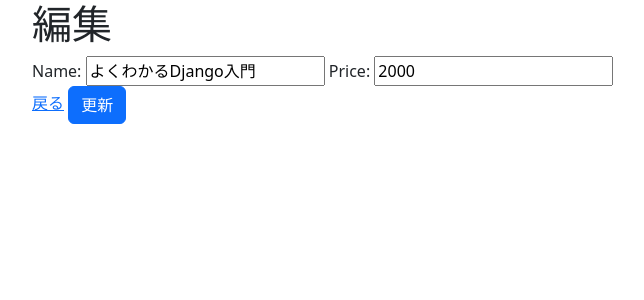
After one commit to hmakino8/Python_practice, a Django app: page /crud/edit/1 in a window 1280 px wide. The commit adds this page. Shown: the top 300 px of the page, without its empty margins (50-694 px from the left). Run offline with Django 4.2, Linux system fonts and the light colour scheme; data comes from the database, SQL or seed files in the repository; both versions use the stored data as it was after the commit; some libraries are stand-ins or nearby versions.

Commit message:
✨ Update機能の実装

```diff
--- a/django/myvenv/myproject/crud/templates/crud/product_list.html
+++ b/django/myvenv/myproject/crud/templates/crud/product_list.html
@@ -10,6 +10,7 @@
       <tr>
         <th>商品名</th>
         <th>価格</th>
+        <th>アクション</th>
       </tr>
     </thead>
     <!-- {% for % }構文を使用して、サーバー側でリストやクエリセットをループし、HTMLを生成する。-->
@@ -17,6 +18,10 @@
       <tr>
         <td>{{ product.name }}</td>
         <td>{{ product.price }} 円</td>
+        <td>
+          <button class="btn btn-primary"
+                  onclick="location.href='{% url 'edit' pk=product.pk %}'">編集</button>
+        </td>
       </tr>
     {% endfor %}
   </table>
--- /dev/null
+++ b/django/myvenv/myproject/crud/templates/crud/product_update_form.html
@@ -0,0 +1,21 @@
+{% extends "base.html" %}
+{% load bootstrap %}
+{% block title %}
+  編集
+{% endblock title %}
+{% block content %}
+  <h1>編集</h1>
+  <form method="post" enctype="multipart/form-data">
+    {% csrf_token %}
+    <!--
+      form|bootstrap
+      DjangoのフォームをBootstrapスタイルで表示する。
+      このフォームは、ProductUpdateViewによって提供された
+      Productモデルのインスタンスデータを含むフォームとなっている。
+    -->
+    {{ form|bootstrap }}
+    <br>
+    <a href="{% url 'list' %}">戻る</a>
+    <input type="submit" class="btn btn-primary" value="更新">
+  </form>
+{% endblock content %}
--- a/django/myvenv/myproject/crud/views.py
+++ b/django/myvenv/myproject/crud/views.py
@@ -1,6 +1,6 @@
 from django.shortcuts import render
 from django.views.generic import TemplateView, ListView
-from django.views.generic.edit import CreateView
+from django.views.generic.edit import CreateView, UpdateView
 from .models import Product  # .modelsとすることで、同じディレクトリにあるmodels.pyを参照
 
 
@@ -23,3 +23,15 @@ class ProductListView(ListView):
 class ProductCreateView(CreateView):
     model = Product
     fields = '__all__'
+
+
+'''
+UpdateViewは、指定されたプライマリキーに基づいて
+データベースからオブジェクトを取得し、フォームにそのオブジェクトのデータを埋め込む。
+'''
+
+
+class ProductUpdateView(UpdateView):
+    model = Product
+    fields = '__all__'
+    template_name_suffix = '_update_form'
--- a/django/myvenv/myproject/myproject/urls.py
+++ b/django/myvenv/myproject/myproject/urls.py
@@ -22,4 +22,5 @@ urlpatterns = [
     path('', views.TopView.as_view(), name="top"),  # pathが空の場合、ルートURLになる
     path('crud/', views.ProductListView.as_view(), name='list'),
     path('crud/new/', views.ProductCreateView.as_view(), name="new"),
+    path('crud/edit/<int:pk>', views.ProductUpdateView.as_view(), name="edit"),
 ]
```
Also changed, not shown: django/myvenv/myproject/db.sqlite3.
